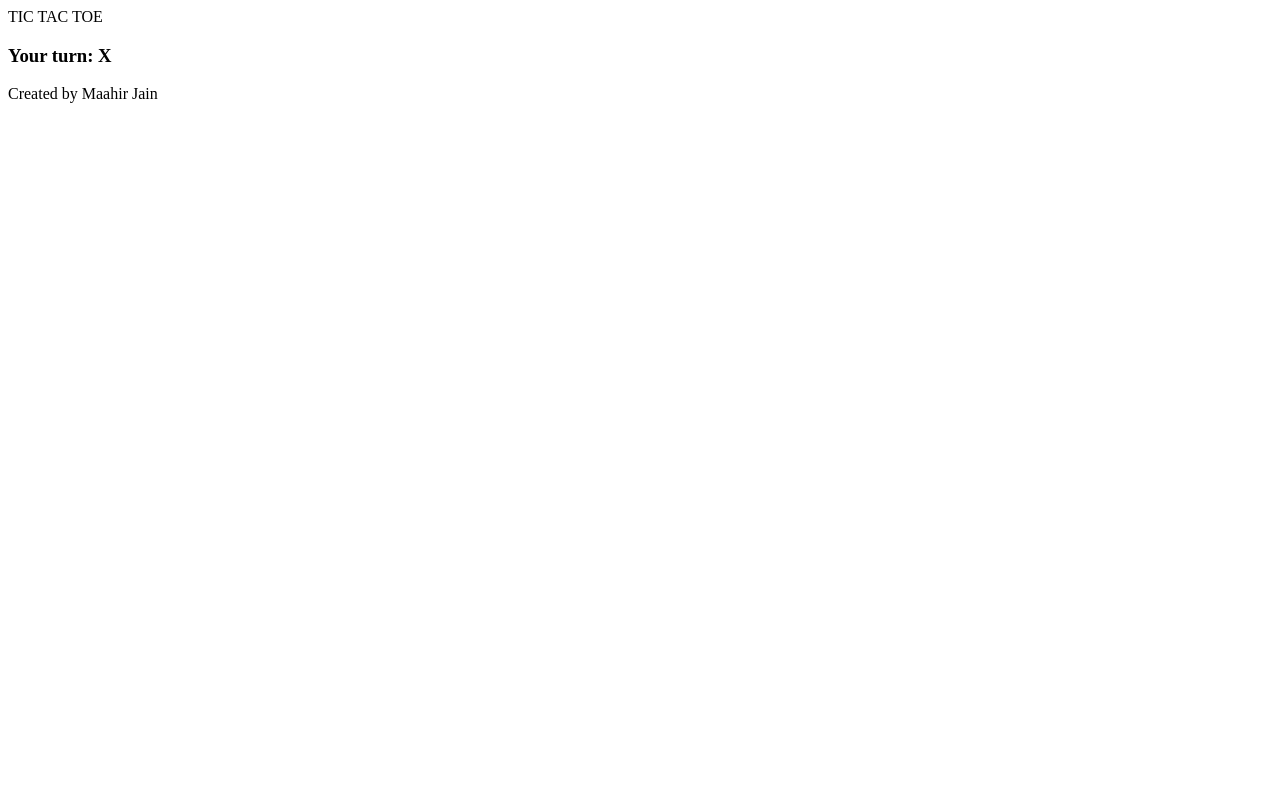
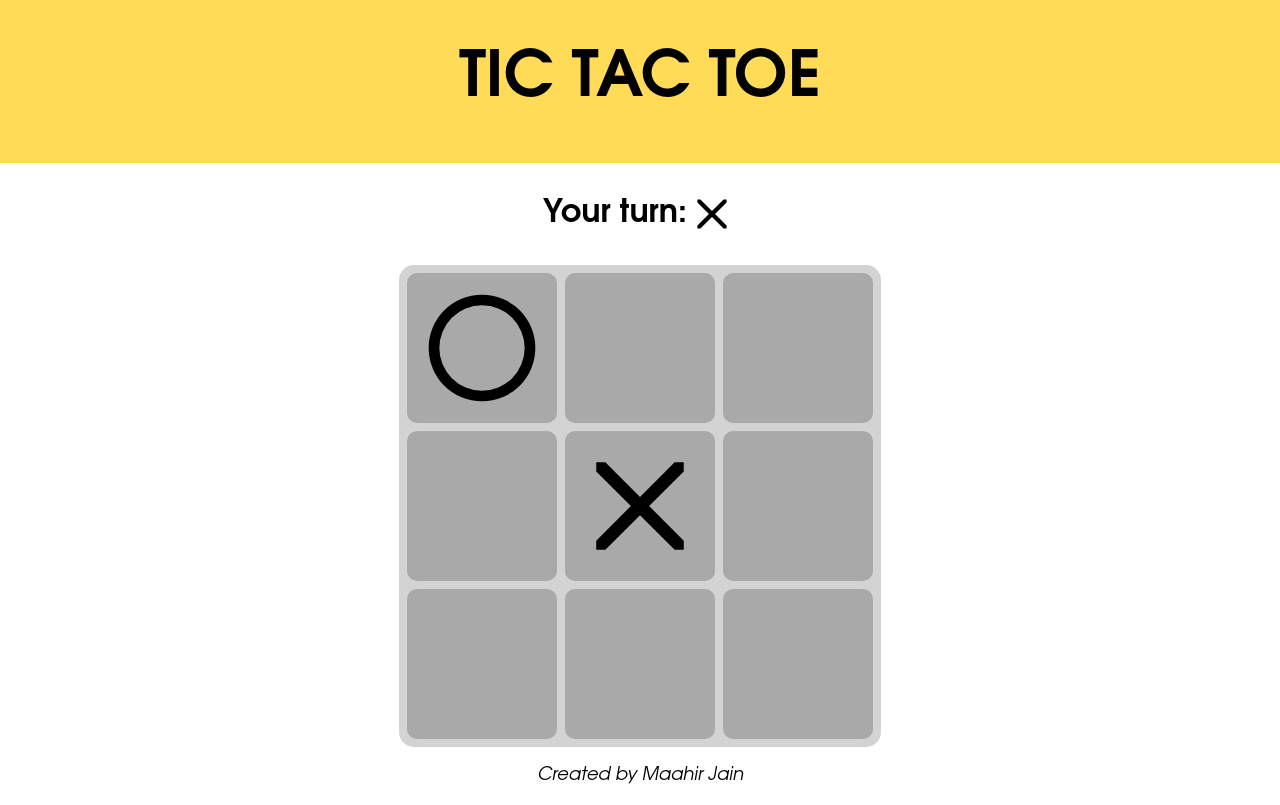
Before and after one commit to maahirjain/tic-tac-toe, a plain HTML site: page index.html in a window 1280 px wide. Drawn offline with Linux system fonts and the light colour scheme.

Commit message:
Add CSS styling and update layout

```diff
--- a/index.html
+++ b/index.html
@@ -8,15 +8,28 @@
 </head>
 <body>
     <div class="header">
-        TIC TAC TOE
+        <h1>TIC TAC TOE</h1>
     </div>
 
     <div class="content">
-        <h3>Your turn: X</h3>
+        <div>
+            <p>Your turn:</p>
+            <img src="./window-close.svg" alt="X icon">
+        </div>
 
-        <div class="grid"></div>
+        <div class="grid">
+            <div><img src="./circle-outline.svg" alt="X icon"></div>
+            <div></div>
+            <div></div>
+            <div></div>
+            <div><img src="./window-close.svg" alt="X icon"></div>
+            <div></div>
+            <div></div>
+            <div></div>
+            <div></div>
+        </div>
+
+        <p>Created by Maahir Jain</p>
     </div>
-
-    <div class="footer">Created by Maahir Jain</div>
 </body>
 </html>
--- a/styles.css
+++ b/styles.css
@@ -0,0 +1,66 @@
+* {
+    font-family: Avenir, Montserrat, Corbel, "URW Gothic", source-sans-pro, sans-serif;
+}
+
+body {
+    display: flex;
+    flex-direction: column;
+    height: 100vh;
+    margin: 0;
+}
+
+.header {
+    background-color: #FFDB58;
+    font-size: xx-large;
+    text-align: center;
+}
+
+.content {
+    display: flex;
+    justify-content: center;
+    align-items: center;
+    flex-direction: column;
+    flex-grow: 1;
+    text-align: center;
+}
+
+.content > div:first-child {
+    display: flex;
+}
+
+.content p:first-child {
+    font-size: xx-large;
+    font-weight: bold;
+}
+
+p + img {
+    width: 50px;
+}
+
+.grid {
+    display: grid;
+    grid-template-rows: repeat(3, clamp(100px, 16vw, 150px));
+    grid-template-columns: repeat(3, clamp(100px, 16vw, 150px));
+    gap: 8px;
+    background-color: lightgray;
+    width: min-content;
+    padding: 8px;
+    border-radius: 15px;
+}
+
+.grid img[src$="circle-outline.svg"] {
+    width: 85%;
+}
+
+.content p:last-child {
+    font-size: large;
+    font-style: italic;
+}
+
+.grid div {
+    display: flex;
+    justify-content: center;
+    align-items: center;
+    background-color: darkgray;
+    border-radius: 10px;
+}
```
Also changed, not shown: circle-outline.svg (added), window-close.svg (added).
